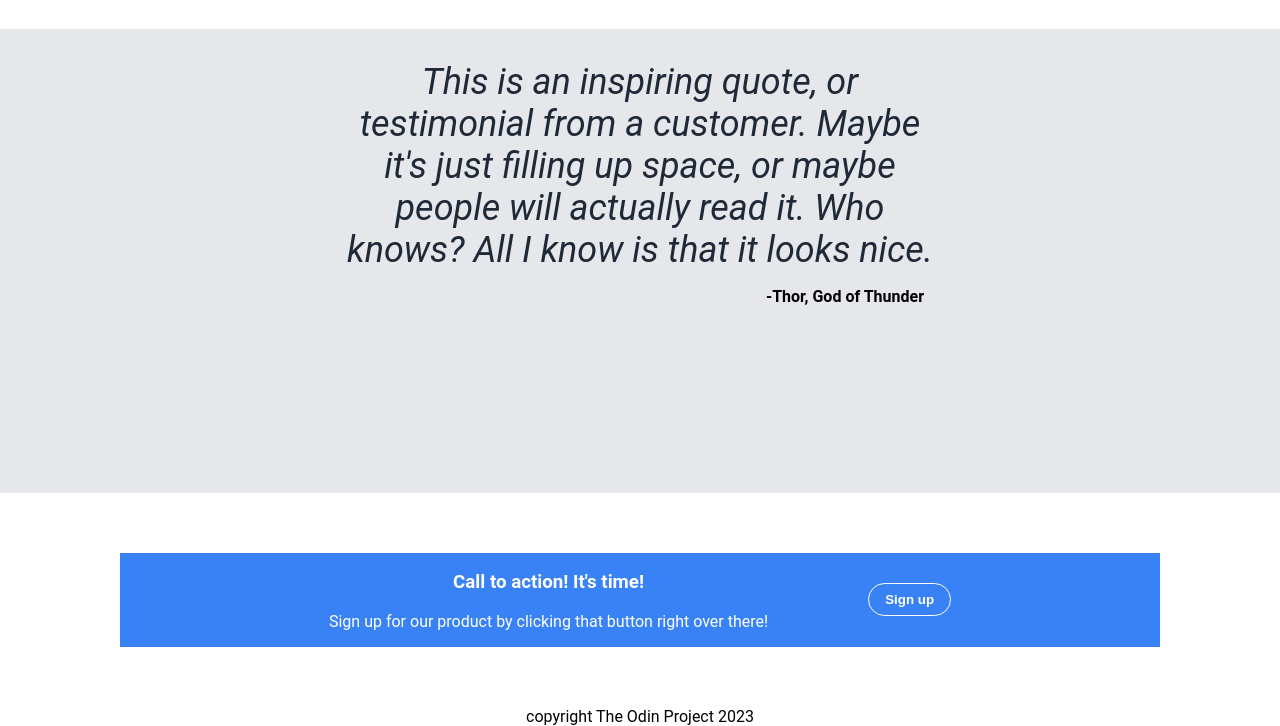
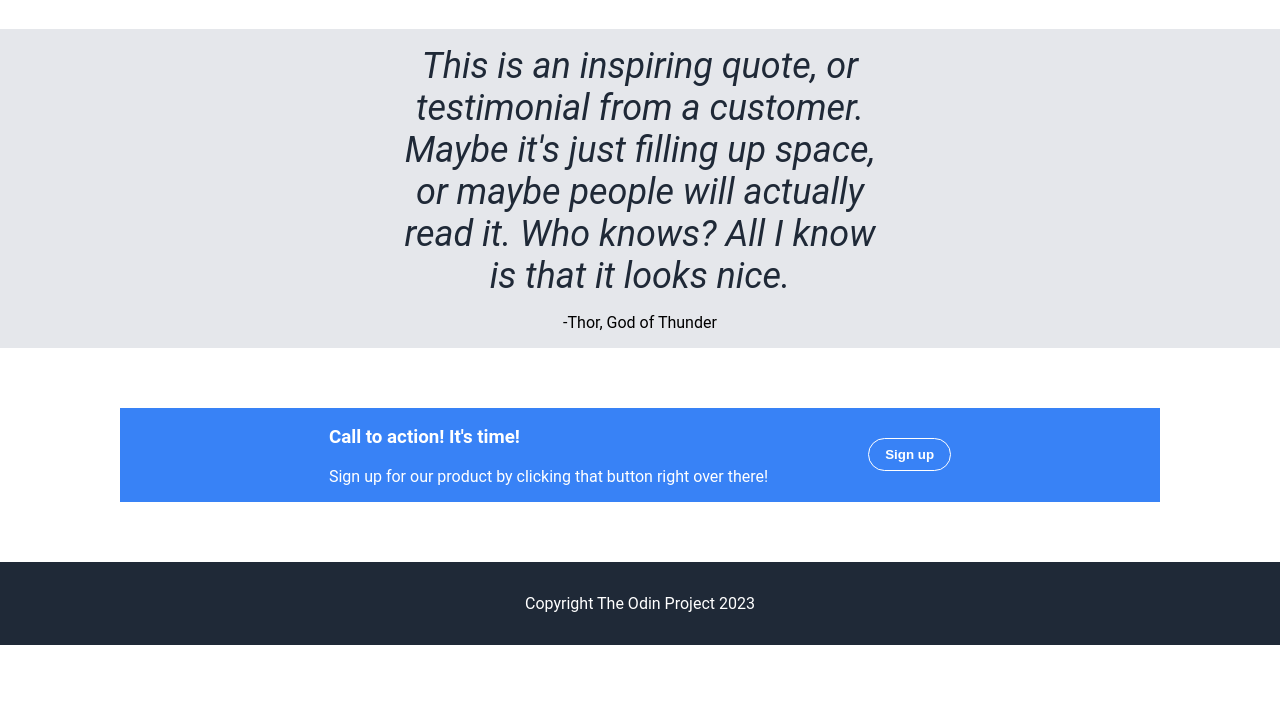
Before and after one commit to bklarer/css-project, a plain HTML site: page index.html in a window 1280 px wide. Shown: the part 808-1534 px from the top of the page. After the commit the page ends 1453 px from the top, so only its background shows below. Drawn offline with Linux system fonts and the light colour scheme.

Commit message:
Add footer

```diff
--- a/index.html
+++ b/index.html
@@ -50,14 +50,14 @@
             </div>
         </div>
         <div class="section-3">
-            <div class="quote-container">
+            <div class="quote-box">
                 <span class="quote">
                     This is an inspiring quote, or testimonial from a customer.
                     Maybe it's just filling up space, or maybe people will actually
                     read it. Who knows? All I know is that it looks nice.
                 </span>
-                <span class="author">-Thor, God of Thunder</span>
             </div>
+            <span class="author">-Thor, God of Thunder</span>
         </div>
         <div class="section-4">
             <div class="action-call">
@@ -71,7 +71,7 @@
             </div>
         </div>
         <div class="footer">
-            <span>copyright The Odin Project 2023</span>
+            <span>Copyright The Odin Project 2023</span>
         </div>
 
     </body>
--- a/style.css
+++ b/style.css
@@ -52,14 +52,6 @@ button {
     flex-wrap: wrap;
 }
 
-.quote-container {
-    width: 600px;
-    height: 400px;
-    margin: 16px;
-    display: flex;
-    flex-direction: column;
-}
-
 .title {
     width: 300px;
     color: white;
@@ -81,6 +73,14 @@ button {
     height: 200px;
     border: 3px solid #3882f6;
     border-radius: 25px;
+}
+
+
+.quote-box {
+    width: 500px;
+    text-align: center;
+    margin-bottom: 16px;
+
 }
 
 .quote {
@@ -120,15 +120,22 @@ button {
     justify-content: center;
     align-items: center;
     display: flex;
+    flex-direction: column;
     padding: 16px;
     margin: 0;
-    flex-wrap: wrap;
+    text-align: center;
 }
 
 .section-4 {
     padding: 60px 120px;
-    justify-content: center;
-    align-items: center;
+    text-align: left;
+}
+
+.footer {
+    background: #1f2937;
+    color: white;
+    padding: 32px;
+
 }
 
 header > h2 {
@@ -138,7 +145,6 @@ header > h2 {
 
 .quote-container > .author {
     font-weight: bold;
-    text-align: right;
     margin: 16px;
 }
 
```
